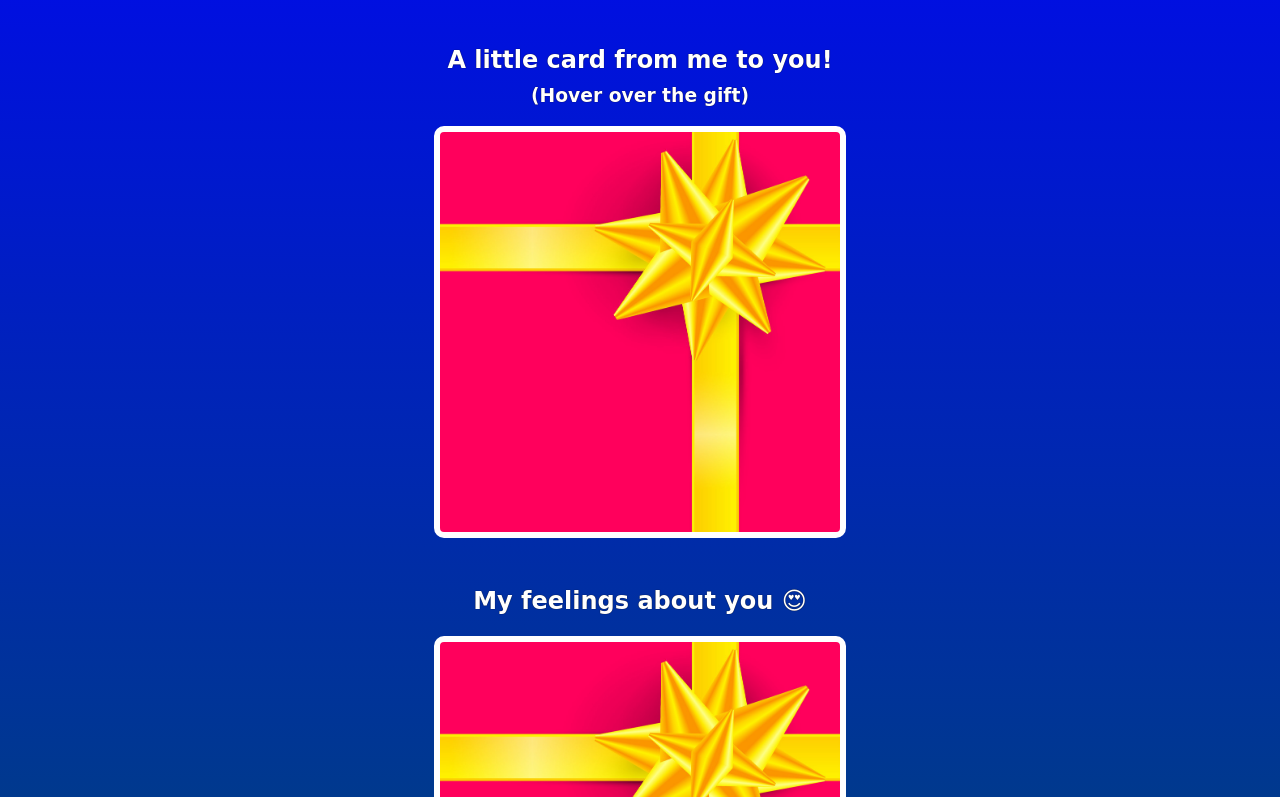
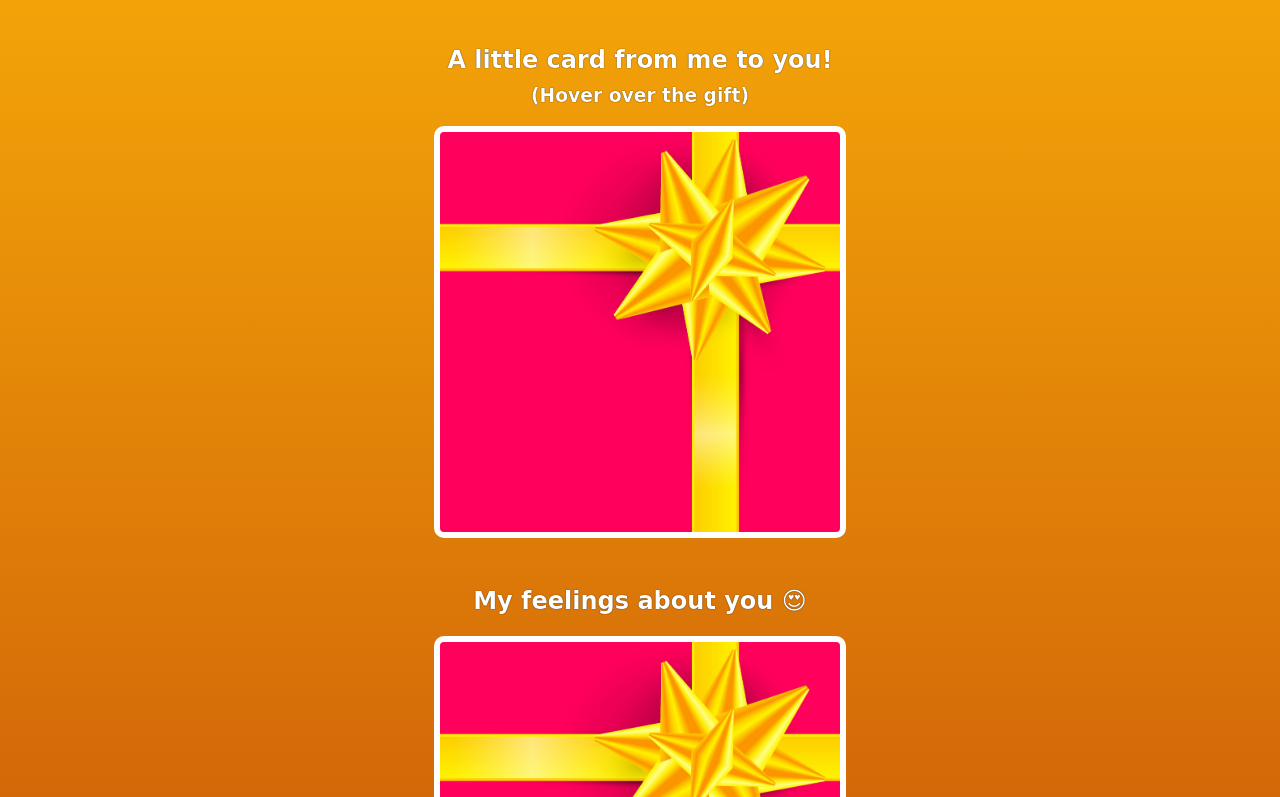
Before and after one commit to suspect5/birthay-gift-baba, a website built with Vite: page index.html in a window 1280 px wide. Shown: the part 298-1095 px from the top of the page. Built offline with nearby package versions, Linux system fonts and the light colour scheme; a web font is replaced by a local one.

Commit message:
Update styles.css

```diff
--- a/styles.css
+++ b/styles.css
@@ -1,7 +1,7 @@
 body {
     text-align: center;
     font-family: 'Happy Monkey', cursive;
-    background: linear-gradient(blue, green);
+    background: linear-gradient(#ffba08, #9d0208);
     color: #ffffff;
 }
 
```
